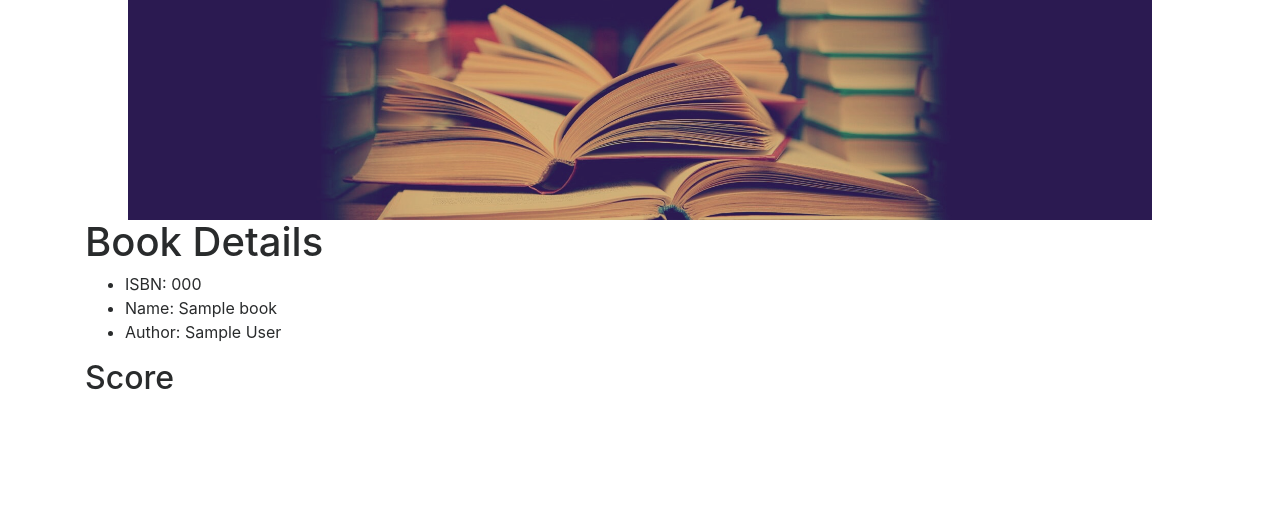
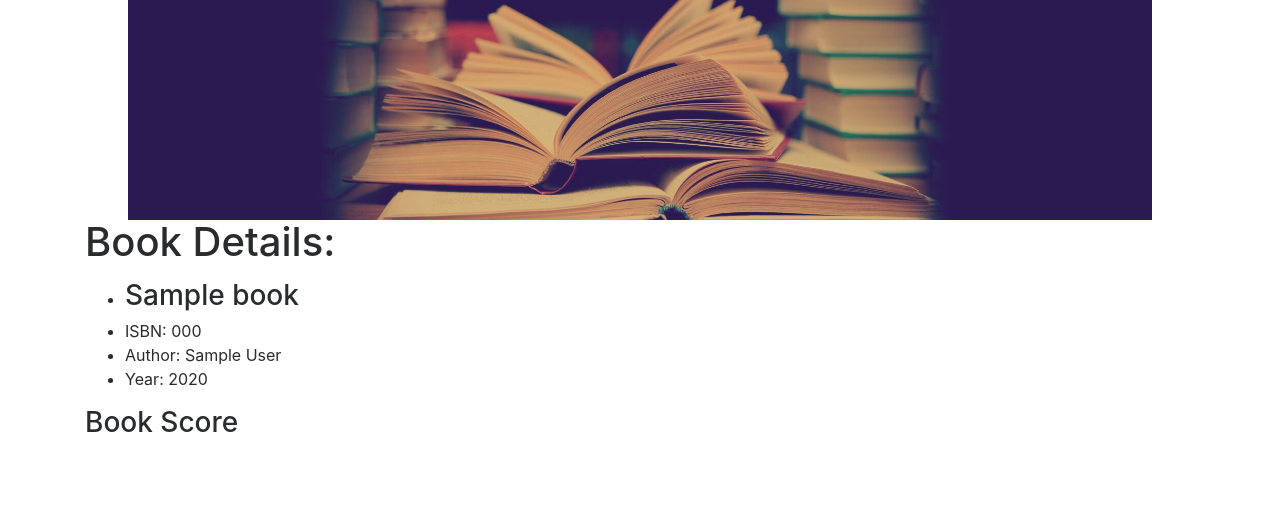
Before and after one commit to gileadraab/Project1, a Flask app: template templates/book.html in a window 1280 px wide. Shown: the top 520 px of the page. Run offline with Flask 2, Linux system fonts and the light colour scheme; the template is opened without the code that fills it: most values are stand-ins (such as "Sample title", 1, 10 or a date in 2020); some libraries are stand-ins or nearby versions.

Commit message:
created route for a single book title

```diff
--- a/application.py
+++ b/application.py
@@ -32,16 +32,26 @@ def index():
 	return render_template("index.html")
 
 
-@app.route("/books", methods=["POST", "GET"])
+#Search results
+@app.route("/books", methods=["GET"])
 def books():
-	book_search = request.form.get("books")
+	book_search = request.args.get("books")
 	search_result = db.execute("SELECT * FROM books WHERE title = :books OR isbn = :books OR author = :books",
 		{"books": book_search}).fetchall()
 	print (search_result)
 	if len(search_result)<1:
 		return render_template("error.html", message="There is no such book")
 	else:
-		return render_template("books.html")
+		session["books"]=search_result
+		return render_template("books.html", books=search_result)
+
+
+#Book page
+@app.route("/book/<isbn>")
+def book(isbn):
+	books = session["books"]
+	book = books[0]
+	return render_template ("book.html", book=book)
 
 #Login page
 @app.route("/login", methods=["POST", "GET"])
--- a/templates/book.html
+++ b/templates/book.html
@@ -1,19 +1,22 @@
 {% extends "layout.html" %}
 
 {% block title %}
-    {{book.name}}
+    {{ book.title }}
 {% endblock %}
 
 {% block body %}
-    <h1>Book Details</h1>
+    <h1>Book Details:</h1>
+    <p>
+    </p>
 
     <ul>
+        <li><h3>{{ book.title }}</h3></li>
         <li>ISBN: {{ book.isbn }}</li>
-        <li>Name: {{ book.name }}</li>
-        <li>Author: {{ flight.author}}</li>
+        <li>Author: {{ book.author }}</li>
+        <li>Year: {{ book.year }}</li>
     </ul>
 
-    <h2>Score</h2>
+    <h3>Book Score</h3>
     <ul>
     </ul>
 
--- a/templates/index.html
+++ b/templates/index.html
@@ -7,7 +7,7 @@
 {% block body %}
     <h3>Search for a book</h3>
 
-    <form action="{{ url_for('books') }}" method="post">
+    <form action="{{ url_for('books') }}" method="get">
         <p><input type="text" name="books" placeholder = "Type in a title, ISBN or author"></p>
         <p><button>Search</button></p>
     </form>
```
Also changed, not shown: templates/books.html (+4 -3 lines), 1 other file.
